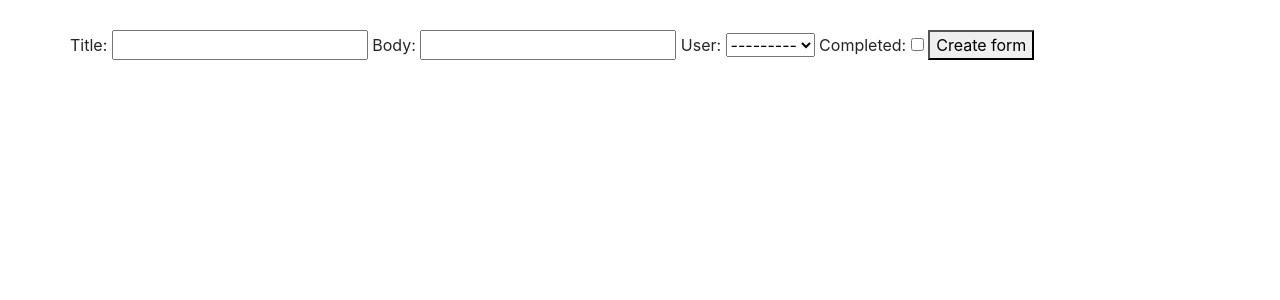
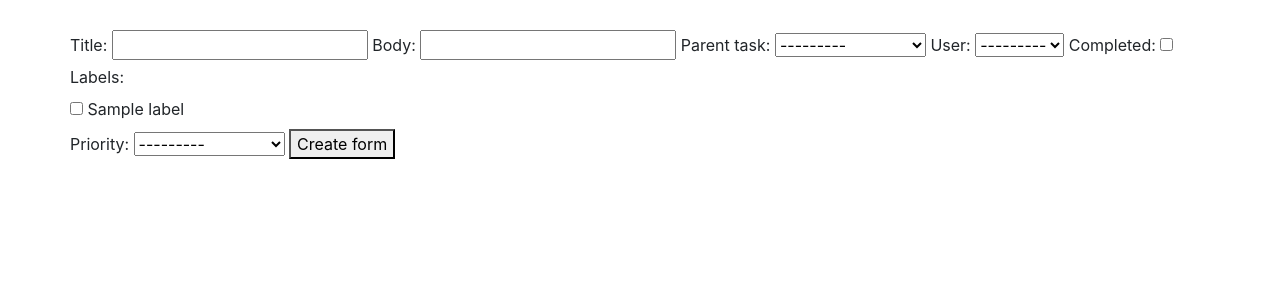
Before and after one commit to Sejio-K/Projects, a Django app: page /todos/create/ in a window 1280 px wide. Shown: the part 56-356 px from the top of the page. Run offline with Django 4.2, Linux system fonts and the light colour scheme; tables that the repository leaves empty hold one stand-in row (values such as "Sample post").

Commit message:
ошибки

```diff
--- a/todos/forms.py
+++ b/todos/forms.py
@@ -1,12 +1,14 @@
 from django import forms
-from .models import Todo
+from .models import Todo, Label, Priority
 from django.core.exceptions import ValidationError
 
-
 class TodoForm(forms.ModelForm):
+    labels = forms.ModelMultipleChoiceField(queryset=Label.objects.all(), widget=forms.CheckboxSelectMultiple)
+    priority = forms.ModelChoiceField(queryset=Priority.objects.all())
+    parent_task = forms.ModelChoiceField(queryset=Priority.objects.all())
     class Meta:
         model = Todo
-        fields = ['title', 'body', 'user', 'completed']
+        fields = ['title', 'body', 'parent_task', 'user', 'completed', 'labels', 'priority']
 
     def clean_title(self):  # проверка title на длинну
         if len(self.cleaned_data.get('title')) < 2:
--- a/todos/models.py
+++ b/todos/models.py
@@ -1,6 +1,18 @@
 from django.db import models
 from datetime import date
 from django.contrib.auth.models import User
+
+class Label(models.Model):
+    label_name = models.CharField(max_length=100)
+    def __str__(self):
+        return self.label_name
+class Priority(models.Model):
+
+  PRIORITY_CHOICES = (
+    (1, 'High'),
+    (2, 'Medium'),
+    (3, 'Low')
+  )
 
 class Todo(models.Model):
     title = models.CharField(max_length=255)
@@ -8,3 +20,6 @@
     created_date = models.DateField(default=date.today)
     user = models.ForeignKey(User, on_delete=models.CASCADE)
     completed = models.BooleanField(default=False)
+    labels = models.ManyToManyField(Label, blank=True)
+    priority = models.ForeignKey(Priority, on_delete=models.CASCADE, default=3)
+    parent_task = models.ForeignKey('self', null=True, blank=True, on_delete=models.CASCADE)
--- a/todos/static/css/styles.css
+++ b/todos/static/css/styles.css
@@ -5,8 +5,13 @@
 .content {
     margin: 30px;
 }
+
 .btn-outline-success:hover {
     color: #fff;
     background-color: rgb(21 195 222);
     border-color: #000;
 }
+
+.dropdown-menu {
+background-color: rgba(0,123,255,.25);
+}
--- a/todos/templates/base.html
+++ b/todos/templates/base.html
@@ -6,8 +6,8 @@
     <title>Todos</title>
     <link rel="stylesheet" href="{% static 'css/styles.css' %}">
     <link rel="stylesheet" href="https://cdn.jsdelivr.net/npm/bootstrap@4.0.0/dist/css/bootstrap.min.css" integrity="sha384-Gn5384xqQ1aoWXA+058RXPxPg6fy4IWvTNh0E263XmFcJlSAwiGgFAW/dAiS6JXm" crossorigin="anonymous">
+    <script src="https://unpkg.com/axios/dist/axios.min.js"></script>
     <script src="{% static 'js/todos.js' %}"></script>
-
 </head>
 <body>
 
```
Also changed, not shown: todos/templates/includes/todo.html (+8 -2 lines), todos/apps.py (line endings or trailing spaces).
